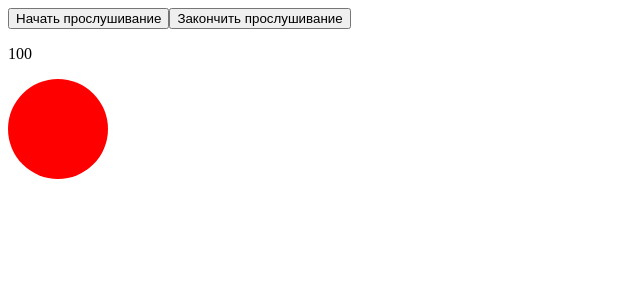
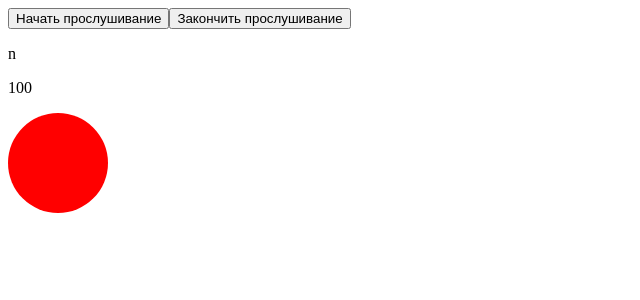
Before and after one commit to Madariad/rectengle, a React (Vite) app: page / in a window 1280 px wide. Shown: the top 300 px of the page, without its empty margins (0-640 px from the left). Built offline with nearby package versions, Linux system fonts and the light colour scheme.

Commit message:
hhhыыы

```diff
--- a/src/App.jsx
+++ b/src/App.jsx
@@ -49,7 +49,7 @@ const App = () => {
     <div>
       <button onClick={() => setIsListening(true)}>Начать прослушивание</button>
       <button onClick={() => setIsListening(false)}>Закончить прослушивание</button>
-      <p>{text}</p>
+      <p>{text == 'a' ? 'y' : 'n'}</p>
       <p>{ballSize}</p>
       <div style={{ width: ballSize, height: ballSize, borderRadius: '50%', background: 'red' }}>
         {/* Шарик */}
```
